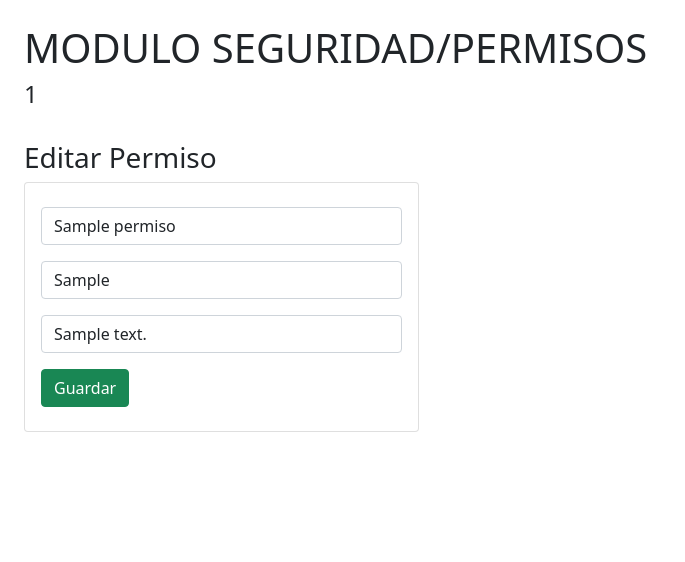
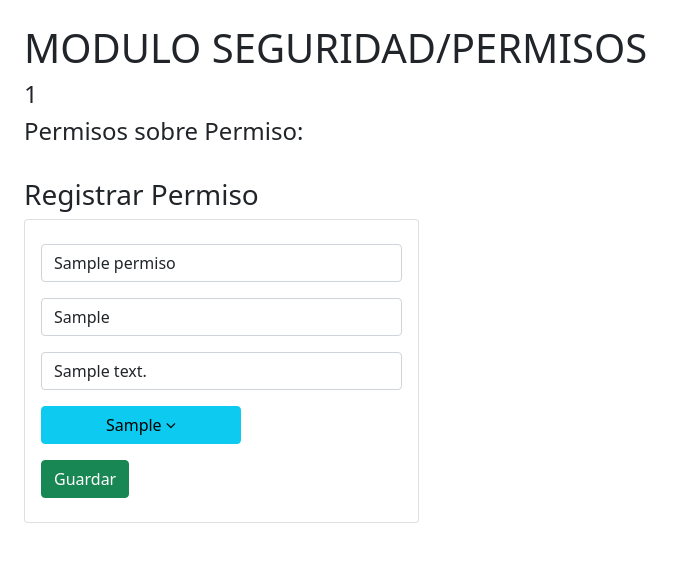
Before and after one commit to vegaalexa/IS2-GRUPO5, a Django app: page /edicionPermiso/1/1 in a window 1280 px wide. Shown: the part 56-618 px from the top of the page, without its empty margins (0-685 px from the left). Run offline with Django 4.2, Linux system fonts and the light colour scheme; tables that the repository leaves empty hold one stand-in row (values such as "Sample post"); some libraries are stand-ins or nearby versions.

Commit message:
Dropdown Permisos: actualizamos el template de edicion permiso

```diff
--- a/is2Proyecto/gestionProyectoApp/templates/edicionPermiso.html
+++ b/is2Proyecto/gestionProyectoApp/templates/edicionPermiso.html
@@ -1,18 +1,24 @@
 {%extends './base.html'%}
 
-{% block title %} gestion de proyectos {% endblock %}
+{% block title %} permisos {% endblock %}
 
 {% block body %}
+
     <h1>MODULO SEGURIDAD/PERMISOS</h1>
     <h4>{{email}}</h4>
+	<h4>Permisos sobre Permiso:
+		{% for p in permisosPorPantalla %}
+			{{p}}
+		{% endfor %}
+	</h4>
     <br>
     <div class="row">
 		<div class="col-sm-12 col-md-6 col-lg-4 col-xl-4">
-			<h3>Editar Permiso</h3>
+			<h3>Registrar Permiso</h3>
 			<div class="card">
 				<div class="card-body">
-					<form action="/editarPermiso/{{email}}/{{permiso.idPermiso}}" method="POST"> {% csrf_token %}
-
+					<!--<form action='/editarPermiso/{{email}}/{{permiso.idPermiso}}' method="POST"> {% csrf_token %}-->
+					<form id='url' action='/editarPermiso/{{email}}/{{permiso.idPermiso}}' method="POST"> {% csrf_token%}
 						<div class="form-group py-2">
 							<input type="text" id="txtNombre" name='txtNombre'
                                 value="{{permiso.nombre}}"
@@ -33,10 +39,93 @@
 						</div>
 
 						<div class="form-group py-2">
-							<button type="submit" class="btn btn-success btn-block text-white">Guardar</button>
+							<ul class="navbar-nav">
+								<li class="nav-item dropdown">
+									<a id='btnDropdown' style="width: 200px;" class="btn btn-info" href="http://example.com" id="navbarDropdownMenuLink"
+										data-toggle="dropdown" aria-haspopup="true" aria-expanded="false">
+											{{permiso.formulario}}
+										<i class="fa fa-angle-down"></i>
+									</a>
+									<div class="dropdown-menu" aria-labelledby="navbarDropdownMenuLink"
+										style="position: absolute; top: 100px;" >
+										{% for formulario in formularios %}
+											<a class="dropdown-item"
+												href='javascript:cambiarValorDropdown("{{formulario}}")'>{{formulario}}</a>
+
+										{% endfor %}
+									</div>
+								</li>
+							</ul>
+						</div>
+
+						<!--
+						<div class="form-group py-2">
+							<input type="text" id="txtFormulario" name='txtFormulario'
+								class="form-control" placeholder="Formulario"
+							    required>
+						</div>-->
+
+						<div class="form-group py-2">
+							<button type="submit" class="btn btn-success btn-block text-white btnGuardarPermiso">Guardar</button>
 						</div>
 					</form>
 				</div>
 			</div>
 		</div>
-{% endblock %}
+
+
+		</div>
+
+		<script>
+			function cambiarValorDropdown(formulario){
+				btnDropdown = document.getElementById('btnDropdown');
+				btnDropdown .innerHTML = formulario
+				btnDropdown.style.width = 200;
+				btnDropdown.innerHTML += "   <i class='fa fa-angle-down'></i>";
+
+				//actualizamos la url
+				url = document.getElementById('url');
+
+				var aux = 0;
+				for (var i = url.action.length -1; i >= 0; i--) {
+					if(url.action[i] == '/'){
+						aux = i;
+						break;
+					}
+				}
+
+				//eliminamos el formulario anterior
+				url.action = url.action.slice(0, aux);
+
+				//actualizamos la nueva url
+				url.action += '/' + formulario;
+				console.log(url.action)
+			}
+
+			function setUrl(){
+				btnDropdown = document.getElementById('btnDropdown');
+				contenido = btnDropdown.innerHTML
+				url = document.getElementById('url');
+
+
+				contenido = contenido.slice(12, 26);
+				var formulario = '';
+				var aux = 0;
+				for (var i =  0; i < contenido.length; i++) {
+					let ascii = contenido[i].toUpperCase().charCodeAt(0);
+
+					//consultamos si es un caracter
+					if(ascii > 64 && ascii < 91){
+						formulario += contenido[i];
+					}
+
+				}
+
+				url.action += '/' + formulario;
+				console.log(formulario);
+				console.log(url.action);
+			}
+
+			setUrl();
+		</script>
+{% endblock%}
```
